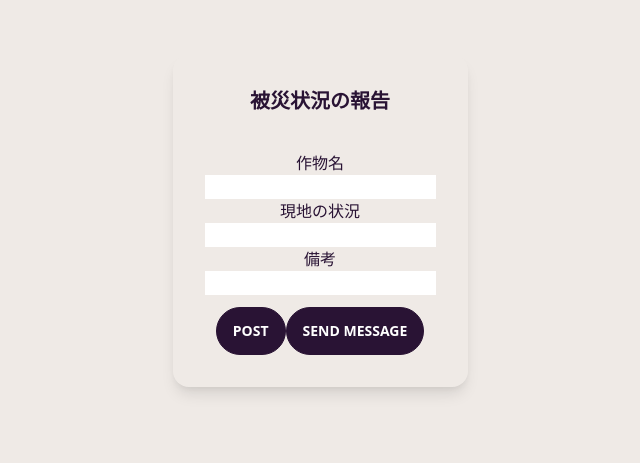
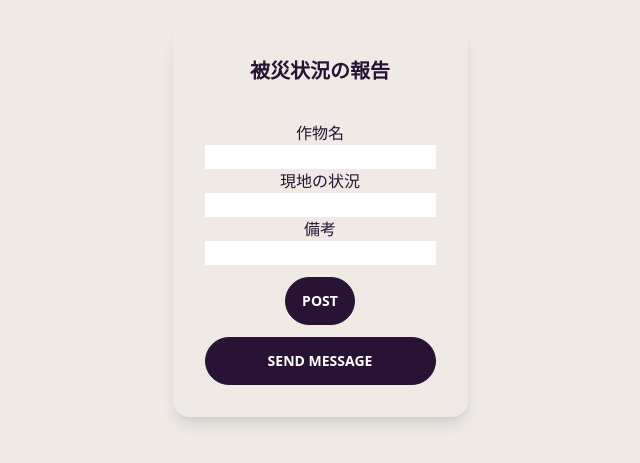
Before and after one commit to chell2/agusys-liff-react, a React (Create React App) app: page / in a window 1280 px wide. Shown: the part 179-642 px from the top of the page, without its empty margins (320-960 px from the left). Built offline with nearby package versions, Linux system fonts and the light colour scheme.

Commit message:
message test

```diff
--- a/public/index.html
+++ b/public/index.html
@@ -7,7 +7,7 @@
 		<meta name="theme-color" content="#000000" />
 		<meta name="description" content="Web site created using create-react-app" />
 		<link rel="apple-touch-icon" href="%PUBLIC_URL%/logo192.png" />
-		<script src="https://static.line-scdn.net/liff/edge/2.1/sdk.js"></script>
+		<!-- <script src="https://static.line-scdn.net/liff/edge/2.1/sdk.js"></script> -->
 		<!--
       manifest.json provides metadata used when your web app is installed on a
       user's mobile device or desktop. See https://developers.google.com/web/fundamentals/web-app-manifest/
--- a/src/App.tsx
+++ b/src/App.tsx
@@ -85,7 +85,6 @@ const App: React.FC = () => {
 			if (!liff.isLoggedIn()) {
 				liff.login({});
 			}
-
 			liff.sendMessages(message.buildReplyText("test"));
 		});
 	};
@@ -111,10 +110,10 @@ const App: React.FC = () => {
 								<button type="submit" className="btn btn-md mt-3">
 									post
 								</button>
-								<button onClick={sendMessage} className="btn btn-md mt-3">
-									Send Message
-								</button>
 							</form>
+							<button onClick={sendMessage} className="btn btn-md mt-3">
+								Send Message
+							</button>
 						</div>
 					</div>
 				</div>
```
